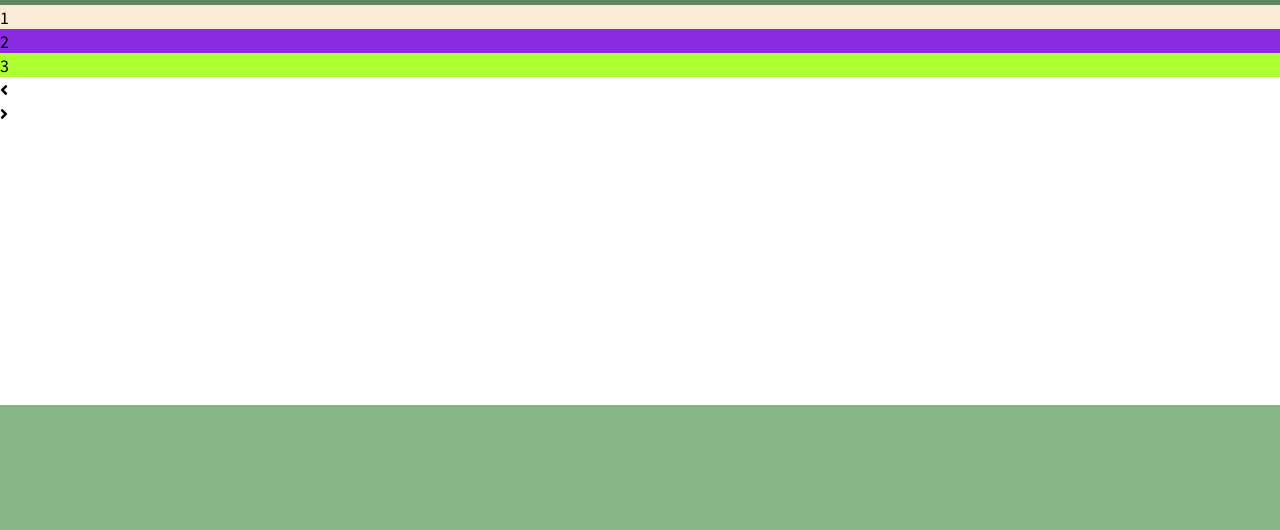
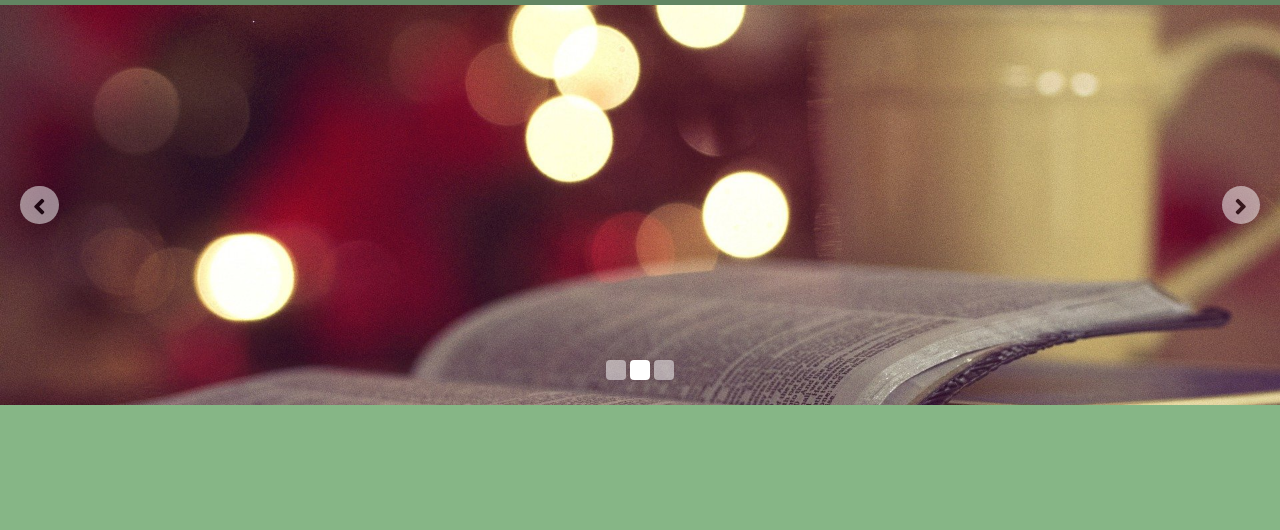
Before and after one commit to dmswl6310/church-site, a plain HTML site: page index.html in a window 1280 px wide. Shown: the part 51-581 px from the top of the page. Drawn offline with nearby package versions, Linux system fonts and the light colour scheme.

Commit message:
slider 만듬

```diff
--- a/index.css
+++ b/index.css
@@ -30,13 +30,72 @@ ul, li {
   position:relative;
 }
 
-.slider > .page_btns {
+.slider > .page-btns {
   text-align:center;
   position:absolute;
   bottom:20px;
   left:0;
   width:100%;
 }
+
+.slider > .page-btns > div {
+  width:20px;
+  height:20px;
+  background-color:rgba(255,255,255,.5);
+  border-radius:4px;
+  display:inline-block;
+  cursor:pointer;
+}
+
+.slider > .page-btns > div.active {
+  background-color:rgba(255,255,255,1);
+}
+.slider > .slides > div {
+    position:absolute;
+    top:0;
+    left:0;
+    right:0;
+    bottom:0;
+    opacity:0;
+    transition: opacity 0.3s;
+    background-position:center;
+    background-size:cover;
+    background-repeat:no-repeat;
+}
+
+.slider > .slides > div.active {
+    opacity:1;
+}
+
+/* 슬라이더 좌우 버튼 */
+.slider > .side-btns > div {
+    position:absolute;
+    top:0;
+    left:0;
+    width:25%;
+    height:100%;
+    cursor:pointer;
+}
+.slider > .side-btns > div:last-child {
+    left:auto;
+    right:0;
+}
+.slider >.side-btns > div > span {
+    position:absolute;
+    top:50%;
+    left:20px;
+    transform:translatey(-50%);
+    background-color:white;
+    opacity:0.5;
+    padding:1px 13px;
+    border-radius:50px;
+    font-size:25px;
+}
+.slider >.side-btns > div:last-child > span {
+    left:auto;
+    right:20px;
+}
+
 
 .navbar {
   display: flex;
--- a/index.html
+++ b/index.html
@@ -34,9 +34,9 @@
     </nav>
     <div class="slider">
         <div class="slides">
-            <div class="active" style="background-color: antiquewhite;">1</div>
-            <div style="background-color:blueviolet;">2</div>
-            <div style="background-color:greenyellow;">3</div>
+            <div class="active" style="background-image:url(img/banner1.png);"></div>
+            <div style="background-image:url(img/banner2.png);"></div>
+            <div style="background-image:url(img/banner3.png);"></div>
         </div>
         <div class="page-btns">
             <div class="active"></div>
--- a/index.js
+++ b/index.js
@@ -6,3 +6,53 @@ toggleBtn.addEventListener('click',()=>{
     menu.classList.toggle('active');
     icon.classList.toggle('active');
 });
+$('.slider > .page-btns > div').click(function(){
+    var $this = $(this);
+    var index = $this.index();
+
+    $this.addClass('active');
+    $this.siblings('.active').removeClass('active');
+
+    var $slider = $this.parent().parent();
+
+    var $current = $slider.find(' > .slides > div.active');
+
+    var $post = $slider.find(' > .slides > div').eq(index);
+
+    $current.removeClass('active');
+    $post.addClass('active');
+});
+
+// 좌/우 버튼 추가 슬라이더
+$('.slider > .side-btns > div').click(function(){
+    var $this = $(this);
+    var $slider = $this.closest('.slider');
+
+    var index = $this.index();
+    var isLeft = index == 0;
+
+    var $current = $slider.find(' > .page-btns > div.active');
+    var $post;
+
+    if ( isLeft ){
+        $post = $current.prev();
+    }
+    else {
+        $post = $current.next();
+    };
+
+    if ( $post.length == 0 ){
+        if ( isLeft ){
+            $post = $slider.find(' > .page-btns > div:last-child');
+        }
+        else {
+            $post = $slider.find(' > .page-btns > div:first-child');
+        }
+    };
+
+    $post.click();
+});
+
+setInterval(function(){
+    $('.slider > .side-btns > div').eq(1).click();
+}, 3000);
```
